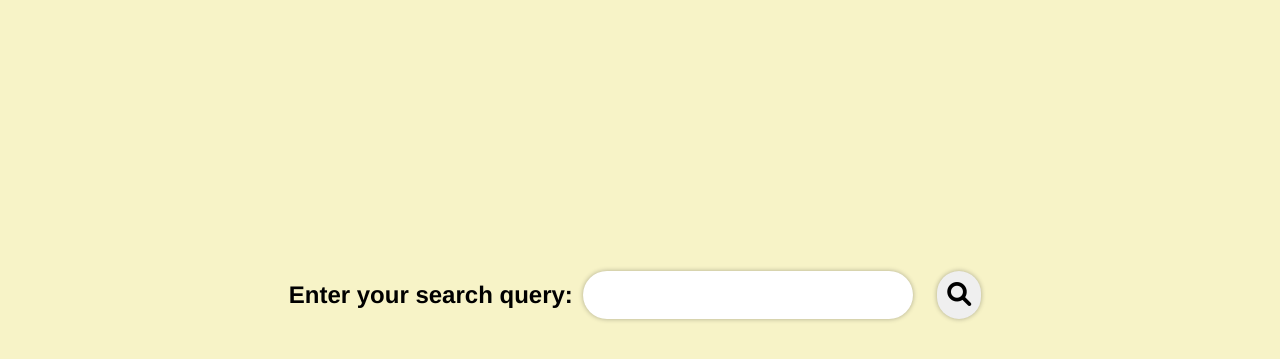
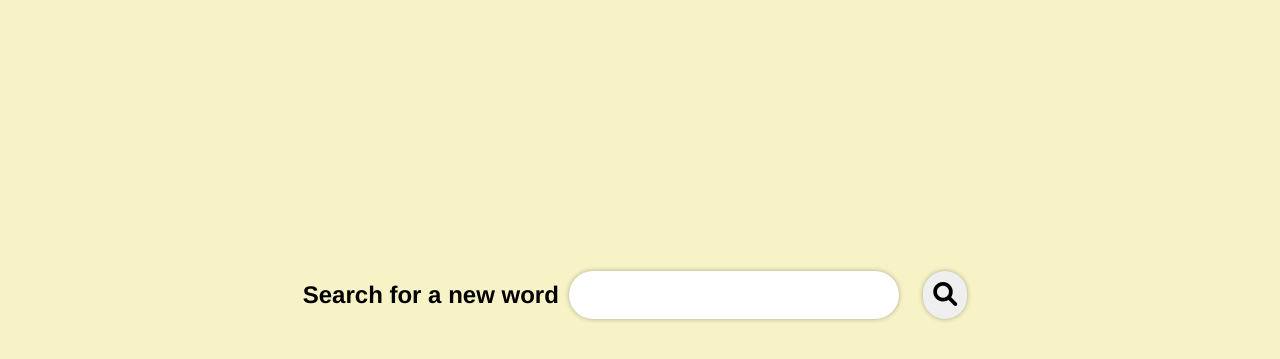
Before and after one commit to supritansu/dictionary_app, a plain HTML site: page index.html in a window 1280 px wide. Shown: the part 205-564 px from the top of the page. Drawn offline with Linux system fonts and the light colour scheme.

Commit message:
index.html

```diff
--- a/index.html
+++ b/index.html
@@ -18,7 +18,7 @@
     <main>
         <div class="search-container">
             <div class="search-title">
-                <h2>Enter your search query:</h2>
+                <h2>Search for a new word</h2>
             </div>
             <div class="search-box">
                 <input type="text" id="searchInput">
```
